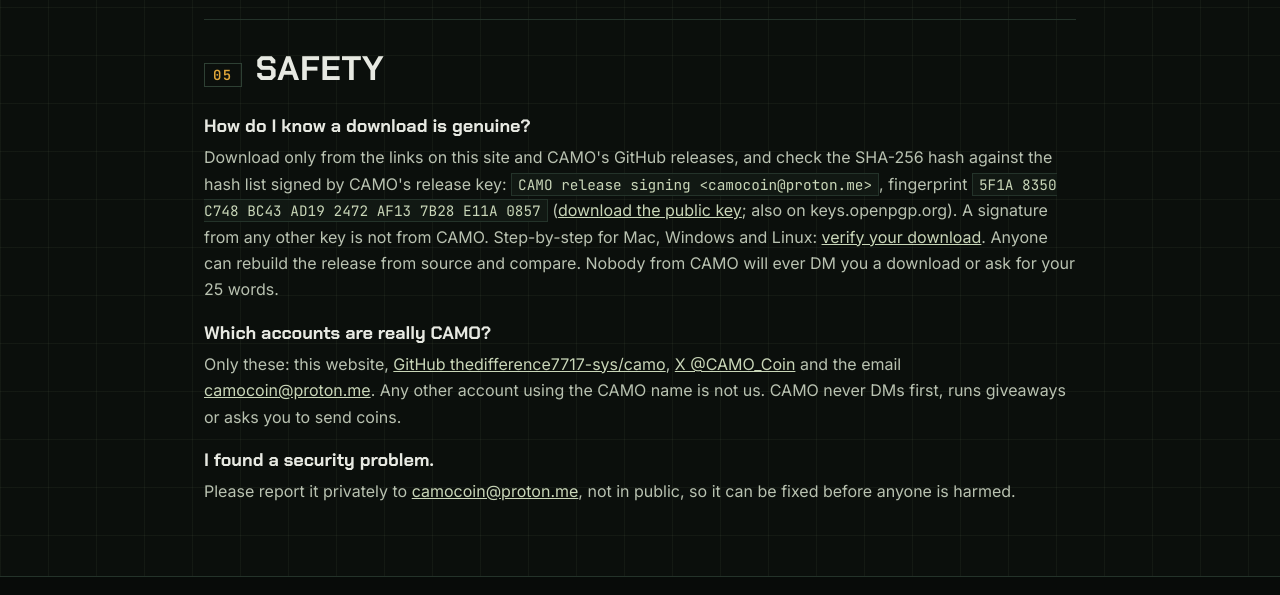
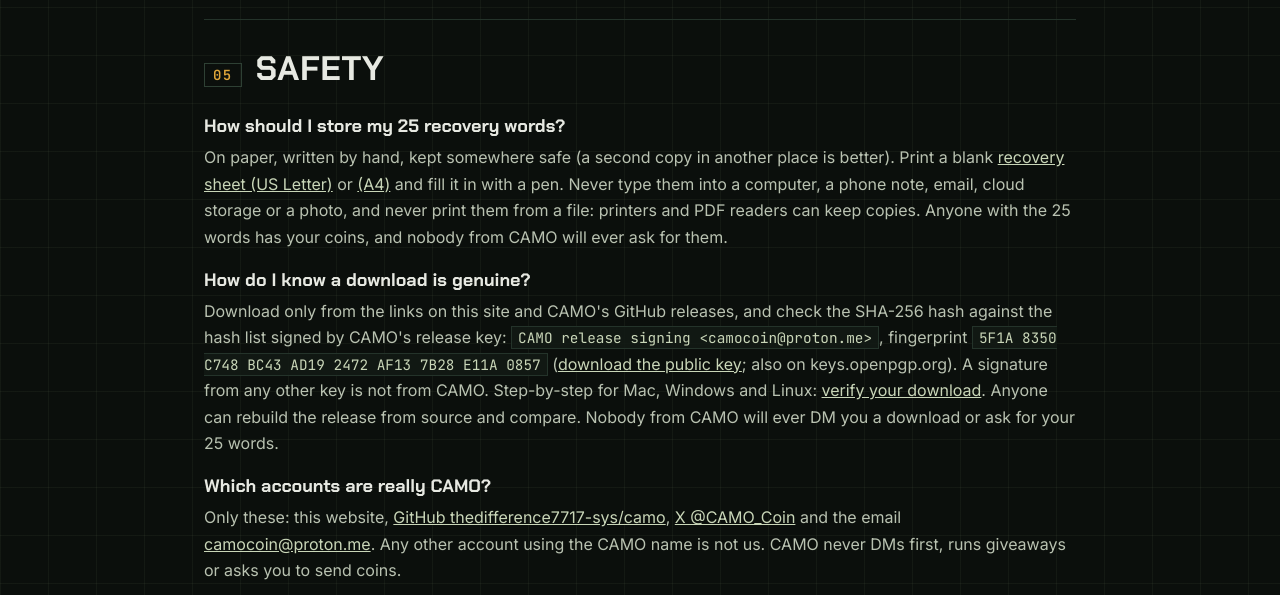
Before and after one commit to thedifference7717-sys/camo-website, a plain HTML site: page faq.html in a window 1280 px wide. Shown: the part 2921-3516 px from the top of the page. Drawn offline with Linux system fonts and the light colour scheme.

Commit message:
Recovery sheets + FAQ

```diff
--- a/faq.html
+++ b/faq.html
@@ -102,6 +102,8 @@
   <section class="doc-sec">
     <h2><span class="step">05</span> Safety</h2>
     <dl class="faq">
+      <dt>How should I store my 25 recovery words?</dt>
+      <dd>On paper, written by hand, kept somewhere safe (a second copy in another place is better). Print a blank <a href="assets/ghillie-recovery-sheet-letter.pdf">recovery sheet (US Letter)</a> or <a href="assets/ghillie-recovery-sheet-a4.pdf">(A4)</a> and fill it in with a pen. Never type them into a computer, a phone note, email, cloud storage or a photo, and never print them from a file: printers and PDF readers can keep copies. Anyone with the 25 words has your coins, and nobody from CAMO will ever ask for them.</dd>
       <dt>How do I know a download is genuine?</dt>
       <dd>Download only from the links on this site and CAMO's GitHub releases, and check the SHA-256 hash against the hash list signed by CAMO's release key: <code>CAMO release signing &lt;camocoin@proton.me&gt;</code>, fingerprint <code>5F1A 8350 C748 BC43 AD19  2472 AF13 7B28 E11A 0857</code> (<a href="assets/camo-release.asc">download the public key</a>; also on keys.openpgp.org). A signature from any other key is not from CAMO. Step-by-step for Mac, Windows and Linux: <a href="verify.html">verify your download</a>. Anyone can rebuild the release from source and compare. Nobody from CAMO will ever DM you a download or ask for your 25 words.</dd>
       <dt>Which accounts are really CAMO?</dt>
```
Also changed, not shown: 2 other files.
